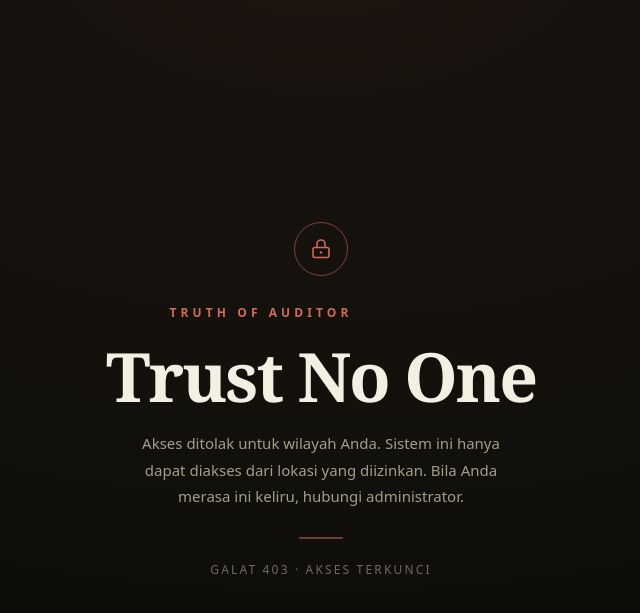
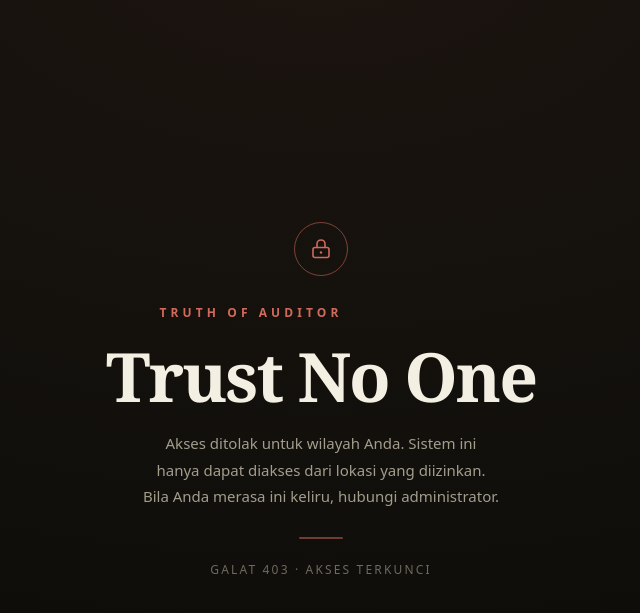
Before and after one commit to macerendi-art/Truth-of-auditor, a Django app: template web/templates/web/geo_block.html in a window 1280 px wide. Shown: the top 613 px of the page, without its empty margins (319-959 px from the left). Run offline with Django 5.2, Linux system fonts and the light colour scheme; the template is opened without the code that fills it, so the values that code supplies are empty; parts of the project's set-up code (start-up, migrations or seed data) failed here and were passed over.

Commit message:
fix(geoblock): halaman Trust No One — text-wrap balance biar baris simetris + rapikan lebar paragraf
Co-Authored-By: Claude Opus 4.8 <noreply@anthropic.com>

```diff
--- a/web/templates/web/geo_block.html
+++ b/web/templates/web/geo_block.html
@@ -17,8 +17,10 @@
   .eyebrow{margin:0 0 18px;font-size:12px;letter-spacing:.34em;text-transform:uppercase;
     color:#D06A5C;font-weight:600}
   h1{margin:0 0 20px;font-family:Georgia,"Times New Roman",serif;font-weight:600;
-    font-size:clamp(38px,11vw,68px);line-height:1.02;letter-spacing:-.03em;color:#F3EFE3}
-  p{margin:0 auto;max-width:400px;font-size:15px;line-height:1.75;color:#A39D8C}
+    font-size:clamp(38px,11vw,68px);line-height:1.02;letter-spacing:-.03em;color:#F3EFE3;
+    text-wrap:balance}
+  p{margin:0 auto;max-width:380px;font-size:15px;line-height:1.75;color:#A39D8C;
+    text-wrap:balance}
   .line{width:44px;height:2px;margin:28px auto 0;background:rgba(208,106,92,.5);border-radius:2px}
   .code{margin-top:22px;font-size:12px;letter-spacing:.18em;color:#6f6a5d;text-transform:uppercase}
 </style>
```
